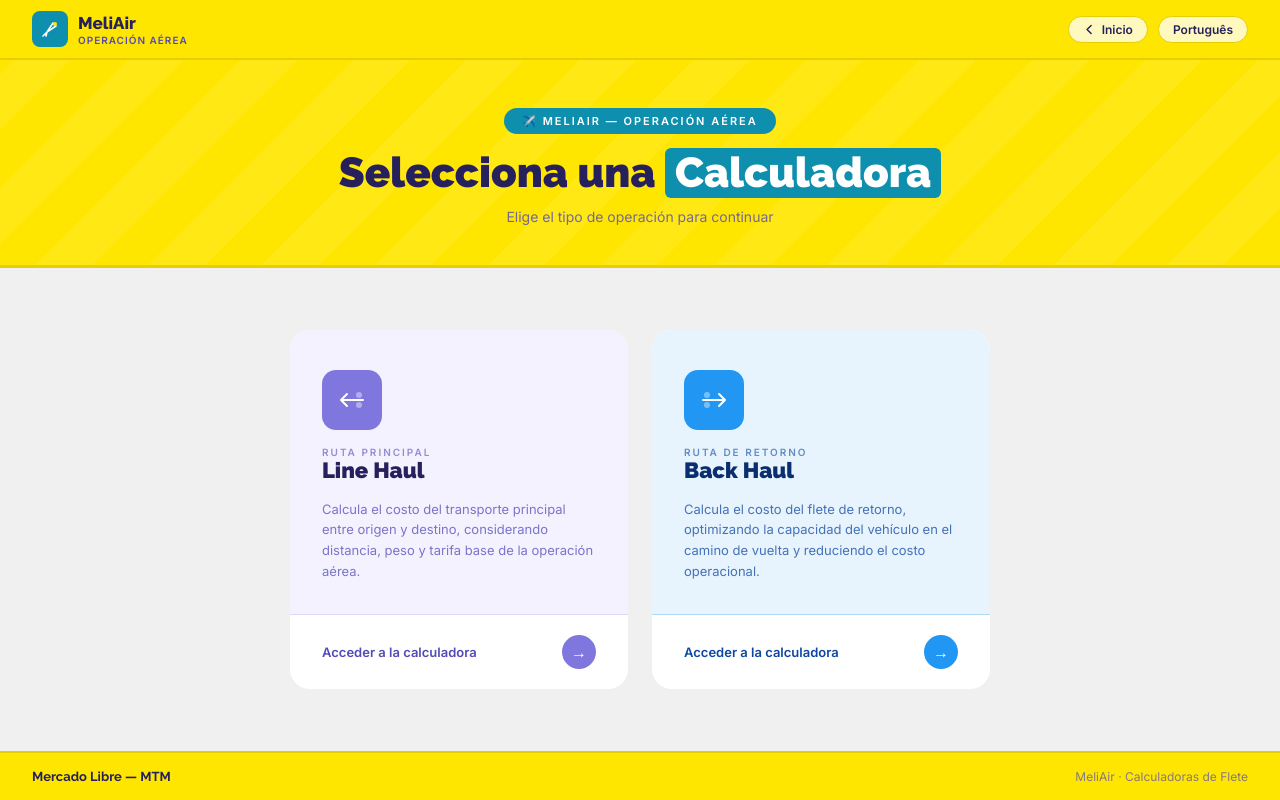
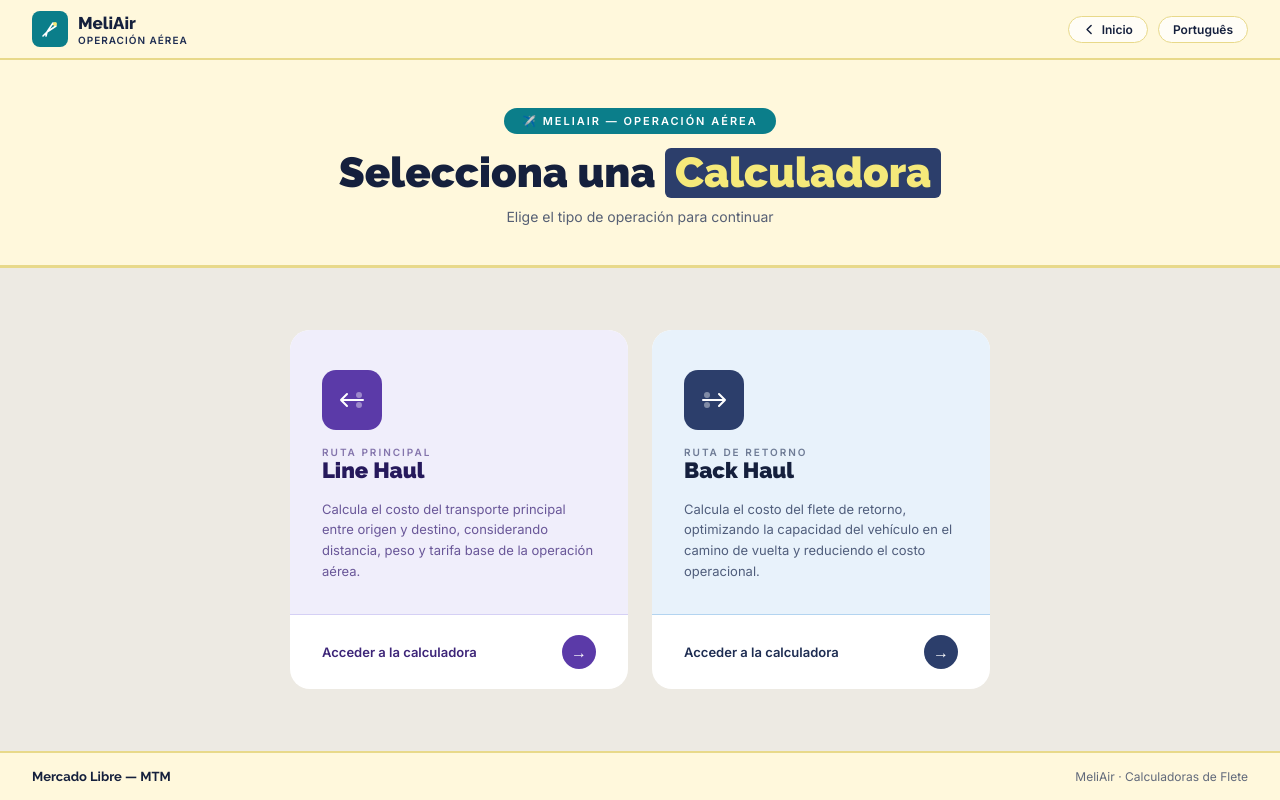
Before and after one commit to leonardolmmiranda-sketch/meliaires, a plain HTML site: page index.html in a window 1280 px wide. Drawn offline with Linux system fonts and the light colour scheme.

Commit message:
Update index.html

```diff
--- a/index.html
+++ b/index.html
@@ -8,35 +8,40 @@
 <style>
 *,*::before,*::after{box-sizing:border-box;margin:0;padding:0}
 :root{
-  --yellow:#FFE600;--yellow-dark:#E6CF00;
-  --lav-bg:#F4F2FF;--lav-border:#DDD9F9;
-  --lav-main:#7F77DD;--lav-dark:#534AB7;--lav-deeper:#26215C;
+  --yellow:#FFF8DC;
+  --yellow-mid:#F5E97A;
+  --yellow-dark:#E8D98A;
+  --blue:#2C3E6B;
+  --blue-dark:#1E2D52;
+  --blue-deeper:#15203D;
   --text:#333;--gray:#717171;--border:#EBEBEB;--white:#FFF;
-  --sky:#E8F4FD;--sky-border:#B3D9F5;--sky-main:#2196F3;--sky-dark:#0D47A1;--sky-deeper:#0A2E6E;
-  --teal:#0D8FAD;
+  --lav-bg:#F0EEFB;--lav-border:#D5D0F5;
+  --lav-main:#5B3AA8;--lav-dark:#3D2578;--lav-deeper:#26195C;
+  --sky:#E8F2FB;--sky-border:#B3D4F0;
+  --sky-main:#2C3E6B;--sky-dark:#1E2D52;--sky-deeper:#15203D;
+  --teal:#0B7E8A;
 }
-body{font-family:'Inter',sans-serif;background:#F0F0F0;color:var(--text);min-height:100vh;display:flex;flex-direction:column}
+body{font-family:'Inter',sans-serif;background:#EDEAE3;color:var(--text);min-height:100vh;display:flex;flex-direction:column}
 header{background:var(--yellow);height:60px;padding:0 2rem;display:flex;align-items:center;justify-content:space-between;border-bottom:2px solid var(--yellow-dark)}
 .logo{display:flex;align-items:center;gap:10px;text-decoration:none}
 .logo-mark{width:36px;height:36px;background:var(--teal);border-radius:8px;display:flex;align-items:center;justify-content:center}
 .logo-mark svg{width:20px;height:20px}
-.logo-name{font-family:'Raleway',sans-serif;font-weight:800;font-size:17px;color:var(--lav-deeper)}
-.logo-sub{font-size:10px;font-weight:600;color:var(--lav-dark);letter-spacing:1px;text-transform:uppercase;margin-top:1px}
+.logo-name{font-family:'Raleway',sans-serif;font-weight:800;font-size:17px;color:var(--blue-deeper)}
+.logo-sub{font-size:10px;font-weight:600;color:var(--blue-dark);letter-spacing:1px;text-transform:uppercase;margin-top:1px}
 .header-right{display:flex;align-items:center;gap:10px}
-.back-link{display:inline-flex;align-items:center;gap:6px;font-size:12px;font-weight:600;color:var(--lav-deeper);background:rgba(255,255,255,0.75);padding:5px 14px;border-radius:20px;border:1px solid var(--yellow-dark);text-decoration:none;transition:background .15s}
+.back-link{display:inline-flex;align-items:center;gap:6px;font-size:12px;font-weight:600;color:var(--blue-deeper);background:rgba(255,255,255,0.75);padding:5px 14px;border-radius:20px;border:1px solid var(--yellow-dark);text-decoration:none;transition:background .15s}
 .back-link:hover{background:white}
 .back-link svg{width:13px;height:13px}
-.lang-badge{font-size:12px;font-weight:600;color:var(--lav-deeper);background:rgba(255,255,255,0.5);padding:5px 14px;border-radius:20px;border:1px solid var(--yellow-dark)}
 .hero{background:var(--yellow);padding:3rem 2rem 2.5rem;text-align:center;border-bottom:3px solid var(--yellow-dark);position:relative;overflow:hidden}
-.hero::before{content:'';position:absolute;inset:0;background:repeating-linear-gradient(-45deg,transparent,transparent 40px,rgba(255,255,255,0.08) 40px,rgba(255,255,255,0.08) 80px);pointer-events:none}
+.hero::before{display:none}
 .hero-badge{display:inline-flex;align-items:center;gap:8px;font-size:11px;font-weight:700;letter-spacing:2px;text-transform:uppercase;color:white;margin-bottom:14px;background:var(--teal);padding:6px 18px;border-radius:20px;position:relative;z-index:1}
-.hero h1{font-family:'Raleway',sans-serif;font-size:clamp(26px,4vw,42px);font-weight:900;color:var(--lav-deeper);line-height:1.1;position:relative;z-index:1}
-.hero h1 span{background:var(--teal);color:white;padding:2px 10px;border-radius:6px;display:inline-block}
-.hero-sub{font-size:14px;color:var(--lav-dark);opacity:0.8;margin-top:10px;position:relative;z-index:1}
+.hero h1{font-family:'Raleway',sans-serif;font-size:clamp(26px,4vw,42px);font-weight:900;color:var(--blue-deeper);line-height:1.1;position:relative;z-index:1}
+.hero h1 span{background:var(--blue);color:var(--yellow-mid);padding:2px 10px;border-radius:6px;display:inline-block}
+.hero-sub{font-size:14px;color:var(--blue-dark);opacity:0.75;margin-top:10px;position:relative;z-index:1}
 .main{flex:1;display:flex;align-items:center;justify-content:center;padding:3rem 1.5rem}
 .cards{display:grid;grid-template-columns:repeat(auto-fit,minmax(280px,1fr));gap:24px;max-width:700px;width:100%}
 .calc-card{background:var(--white);border-radius:20px;overflow:hidden;cursor:pointer;transition:transform .2s,box-shadow .2s;animation:fadeUp .4s ease both;text-decoration:none;display:flex;flex-direction:column}
-.calc-card:hover{transform:translateY(-6px);box-shadow:0 20px 50px rgba(0,0,0,0.1)}
+.calc-card:hover{transform:translateY(-6px);box-shadow:0 20px 50px rgba(44,62,107,0.12)}
 .calc-card:nth-child(2){animation-delay:.1s}
 .card-top{padding:2.5rem 2rem 2rem;display:flex;flex-direction:column;align-items:flex-start;gap:16px}
 .card-top.lav{background:var(--lav-bg);border-bottom:1px solid var(--lav-border)}
@@ -63,8 +68,8 @@
 .card-arrow.sky{background:var(--sky-main)}
 .calc-card:hover .card-arrow{transform:translateX(4px)}
 footer{background:var(--yellow);border-top:2px solid var(--yellow-dark);padding:1rem 2rem;display:flex;align-items:center;justify-content:space-between}
-.footer-brand{font-family:'Raleway',sans-serif;font-size:13px;font-weight:700;color:var(--lav-deeper)}
-.footer-note{font-size:12px;color:var(--lav-dark);opacity:0.7}
+.footer-brand{font-family:'Raleway',sans-serif;font-size:13px;font-weight:700;color:var(--blue-deeper)}
+.footer-note{font-size:12px;color:var(--blue-dark);opacity:0.7}
 @keyframes fadeUp{from{opacity:0;transform:translateY(20px)}to{opacity:1;transform:translateY(0)}}
 </style>
 </head>
@@ -74,12 +79,12 @@
     <div class="logo-mark">
       <svg viewBox="0 0 20 20" fill="none">
         <path d="M3 17l4-4m0 0l6-9 3 3-9 6zm0 0l-1 4" stroke="white" stroke-width="1.6" stroke-linecap="round" stroke-linejoin="round"/>
-        <circle cx="15" cy="5" r="2" fill="#FFE600"/>
+        <circle cx="15" cy="5" r="2" fill="#F5E97A"/>
       </svg>
     </div>
     <div>
       <div class="logo-name">MeliAir</div>
-      <div class="logo-sub">Operaci&#243;n A&#233;rea</div>
+      <div class="logo-sub">Operación Aérea</div>
     </div>
   </div>
   <div class="header-right">
@@ -87,14 +92,14 @@
       <svg viewBox="0 0 16 16" fill="none"><path d="M10 3L5 8l5 5" stroke="currentColor" stroke-width="1.8" stroke-linecap="round" stroke-linejoin="round"/></svg>
       Inicio
     </a>
-    <a class="back-link" href="https://mtmtransportes-meliairpt.vercel.app/">Portugu&#234;s</a>
+    <a class="back-link" href="https://mtmtransportes-meliairpt.vercel.app/">Português</a>
   </div>
 </header>
 
 <div class="hero">
-  <div class="hero-badge">&#9992;&#65039; MELIAIR &mdash; OPERACI&#211;N A&#201;REA</div>
+  <div class="hero-badge">✈️ MELIAIR — OPERACIÓN AÉREA</div>
   <h1>Selecciona una <span>Calculadora</span></h1>
-  <p class="hero-sub">Elige el tipo de operaci&#243;n para continuar</p>
+  <p class="hero-sub">Elige el tipo de operación para continuar</p>
 </div>
 
 <div class="main">
@@ -112,11 +117,11 @@
           <div class="card-label lav">Ruta principal</div>
           <div class="card-name lav">Line Haul</div>
         </div>
-        <div class="card-desc lav">Calcula el costo del transporte principal entre origen y destino, considerando distancia, peso y tarifa base de la operaci&#243;n a&#233;rea.</div>
+        <div class="card-desc lav">Calcula el costo del transporte principal entre origen y destino, considerando distancia, peso y tarifa base de la operación aérea.</div>
       </div>
       <div class="card-bot">
         <span class="card-cta lav">Acceder a la calculadora</span>
-        <div class="card-arrow lav">&rarr;</div>
+        <div class="card-arrow lav">→</div>
       </div>
     </a>
 
@@ -133,19 +138,19 @@
           <div class="card-label sky">Ruta de retorno</div>
           <div class="card-name sky">Back Haul</div>
         </div>
-        <div class="card-desc sky">Calcula el costo del flete de retorno, optimizando la capacidad del veh&#237;culo en el camino de vuelta y reduciendo el costo operacional.</div>
+        <div class="card-desc sky">Calcula el costo del flete de retorno, optimizando la capacidad del vehículo en el camino de vuelta y reduciendo el costo operacional.</div>
       </div>
       <div class="card-bot">
         <span class="card-cta sky">Acceder a la calculadora</span>
-        <div class="card-arrow sky">&rarr;</div>
+        <div class="card-arrow sky">→</div>
       </div>
     </a>
   </div>
 </div>
 
 <footer>
-  <div class="footer-brand">Mercado Libre &mdash; MTM</div>
-  <div class="footer-note">MeliAir &middot; Calculadoras de Flete</div>
+  <div class="footer-brand">Mercado Libre — MTM</div>
+  <div class="footer-note">MeliAir · Calculadoras de Flete</div>
 </footer>
 </body>
 </html>
```
